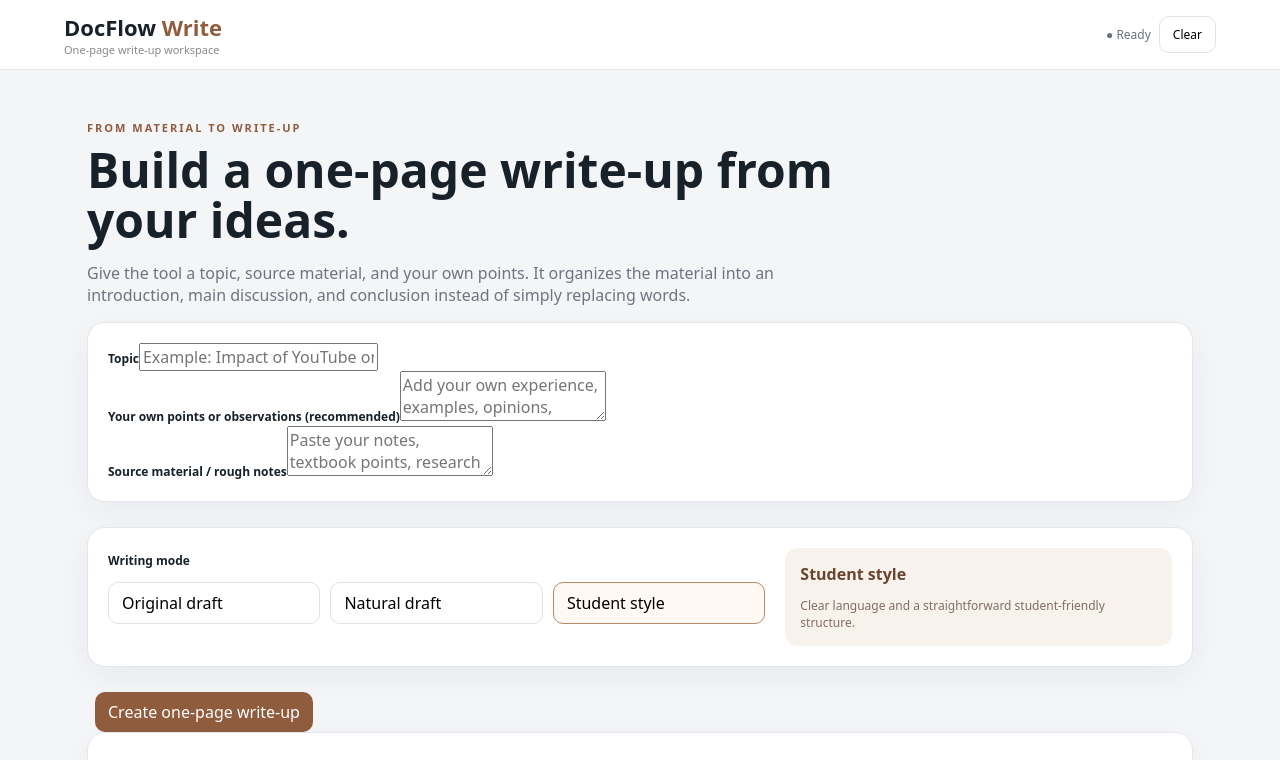
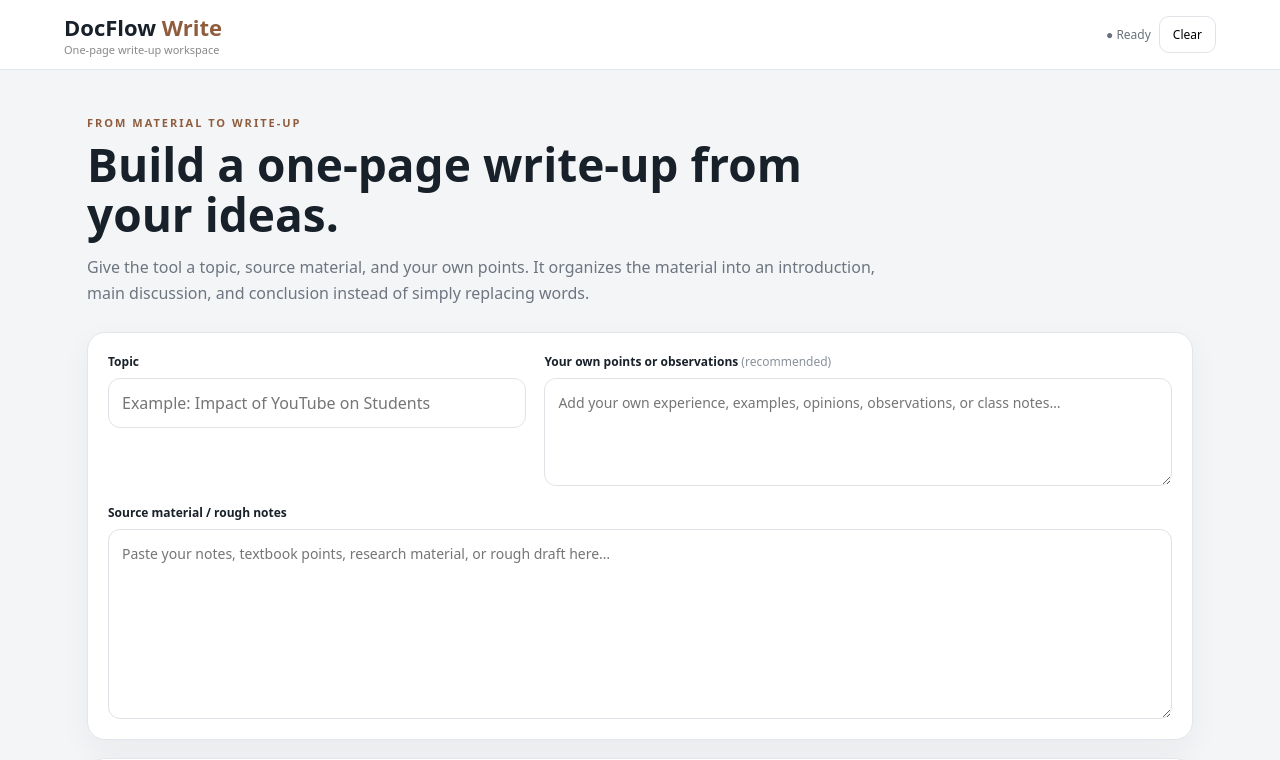
Before and after one commit to omsanap907-dotcom/writeup, a React (Vite) app: page / in a window 1280 px wide. Shown: the top 760 px of the page. Built offline with nearby package versions, Linux system fonts and the light colour scheme.

Commit message:
Redesign structured write-up interface

```diff
--- a/src/App.css
+++ b/src/App.css
@@ -2,18 +2,23 @@ header{height:70px;background:white;border-bottom:1px solid #e3e6ea;padding:0 5%
 header b{font-size:22px}header b span{color:#8f5d3e}header small{display:block;color:#888;font-size:11px}
 header div:last-child{color:#69717b;font-size:12px}
 button{border:1px solid #dfe3e8;background:white;border-radius:10px;padding:9px 13px;cursor:pointer;margin-left:8px}
-.app{min-height:100vh}main{max-width:1150px;margin:auto;padding:50px 22px}
+.app{min-height:100vh;background:#f4f5f7}.app main{max-width:1150px;margin:auto;padding:45px 22px 60px}
 .eyebrow{font-size:11px;font-weight:800;letter-spacing:2px;color:#8f5d3e}
-h1{font-size:48px;line-height:1.05;max-width:800px;margin:10px 0}
-.lead{color:#6d7580;max-width:760px}.card{background:white;border:1px solid #e3e6ea;border-radius:18px;padding:20px;box-shadow:0 10px 30px #2430380d}
-.controls{display:grid;grid-template-columns:1.7fr 1fr;gap:20px;margin:25px 0}
-label{font-size:12px;font-weight:800}.modes{display:flex;gap:10px;margin-top:12px}
-.modes button{margin:0;flex:1;text-align:left}.modes .sel{border-color:#b78967;background:#fff8f3}
-.note{padding:15px;background:#f8f2ed;border-radius:13px;color:#68452f}.note p{font-size:12px;color:#806e62;margin-bottom:0}
-.edit{display:grid;grid-template-columns:1fr 1fr;gap:20px}.edit h2{font-size:16px}
-.titleRow{display:flex;align-items:center;justify-content:space-between}.titleRow span{font-size:11px;color:#8a919a}
-.edit textarea{width:100%;height:360px;resize:vertical;border:1px solid #e0e4e8;border-radius:13px;padding:15px;outline:none;line-height:1.7;font-size:15px}
-.primary{background:#8f5d3e;color:white;border:0}.length{margin-top:18px;padding:14px 16px;background:#f7f8f9;border:1px solid #e3e6ea;border-radius:12px;color:#59616b;font-size:12px}
-.notice{margin-top:14px;padding:15px;background:#fff;border:1px solid #e3e6ea;border-radius:14px;color:#68452f}
-.notice small{color:#806e62}
-@media(max-width:800px){.controls,.edit{grid-template-columns:1fr}.modes{flex-direction:column}h1{font-size:36px}}
+h1{font-size:46px;line-height:1.08;max-width:820px;margin:10px 0}.lead{color:#6d7580;max-width:820px;line-height:1.6}
+.card{background:white;border:1px solid #e3e6ea;border-radius:18px;padding:20px;box-shadow:0 10px 30px #2430380d}
+.setup{display:grid;grid-template-columns:1fr 1.5fr;gap:18px;margin:25px 0 18px}
+.field{display:flex;flex-direction:column;gap:8px}.field.full{grid-column:1/-1}
+label{font-size:12px;font-weight:800}.field label span{font-weight:500;color:#89919a}
+input,.field textarea{border:1px solid #dfe3e8;border-radius:12px;padding:13px;outline:none;font-size:14px;line-height:1.6}
+input:focus,.field textarea:focus,.output textarea:focus{border-color:#b78967}
+.smallBox{height:108px;resize:vertical}.sourceBox{height:190px;resize:vertical}
+.controls{display:grid;grid-template-columns:1.7fr 1fr;gap:20px;margin-bottom:18px}
+.modes{display:flex;gap:10px;margin-top:12px}.modes button{margin:0;flex:1;text-align:left}
+.modes .sel{border-color:#b78967;background:#fff8f3}
+.note{padding:15px;background:#f8f2ed;border-radius:13px;color:#68452f}.note p{font-size:12px;color:#806e62;margin:8px 0 0;line-height:1.5}
+.create{display:block;margin:0 0 18px;background:#8f5d3e;color:white;border:0;font-weight:700;font-size:14px;padding:12px 17px}
+.output h2{font-size:17px;margin:0}.titleRow{display:flex;align-items:center;justify-content:space-between}.titleRow span{font-size:11px;color:#8a919a}
+.output textarea{width:100%;height:430px;margin-top:12px;resize:vertical;border:1px solid #e0e4e8;border-radius:13px;padding:16px;outline:none;line-height:1.8;font-size:15px}
+.length{margin-top:18px;padding:14px 16px;background:#f7f8f9;border:1px solid #e3e6ea;border-radius:12px;color:#59616b;font-size:12px}
+.notice{margin-top:14px;padding:15px;background:white;border:1px solid #e3e6ea;border-radius:14px;color:#68452f}.notice small{color:#806e62}
+@media(max-width:800px){.setup,.controls{grid-template-columns:1fr}.field.full{grid-column:auto}h1{font-size:36px}.modes{flex-direction:column}.app main{padding:32px 16px}}
```
